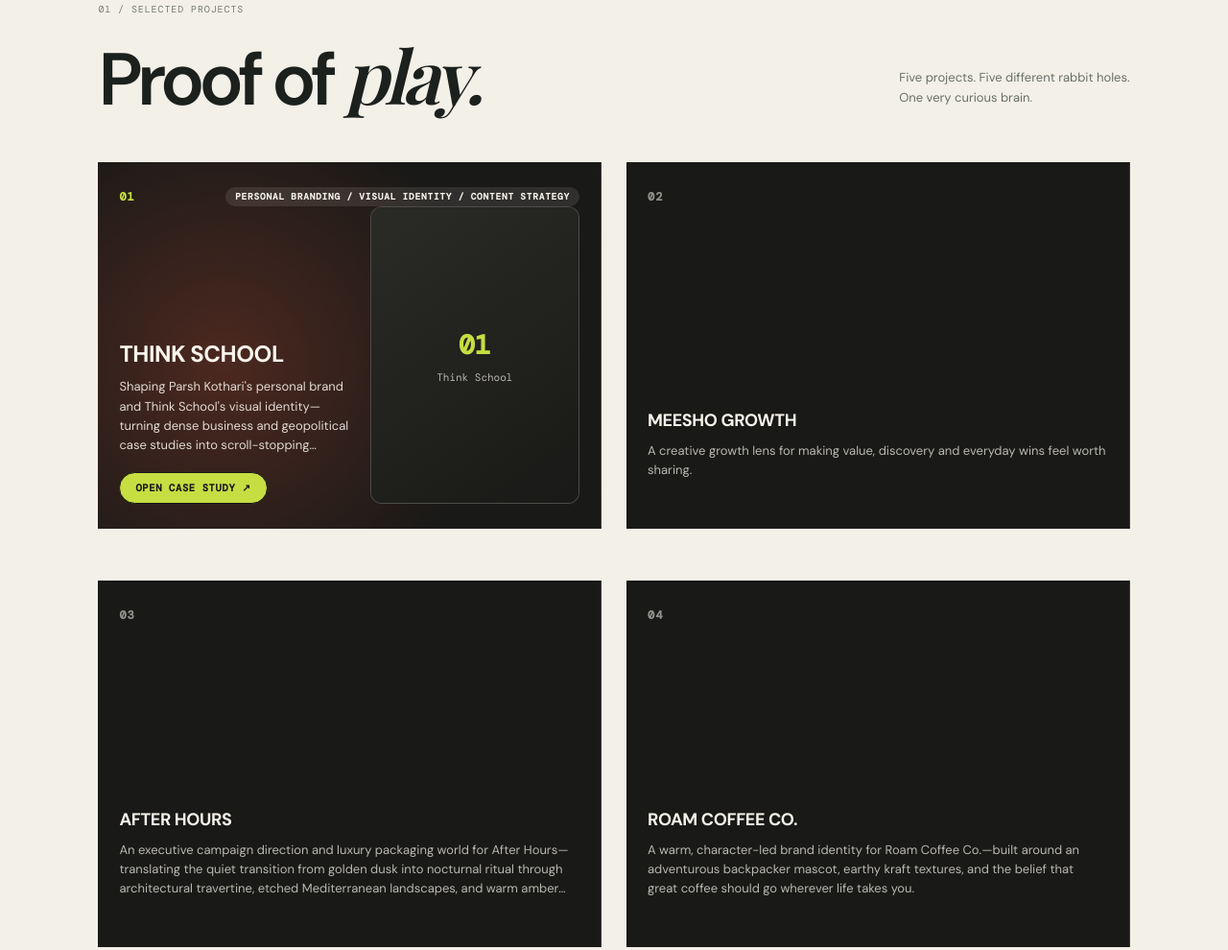
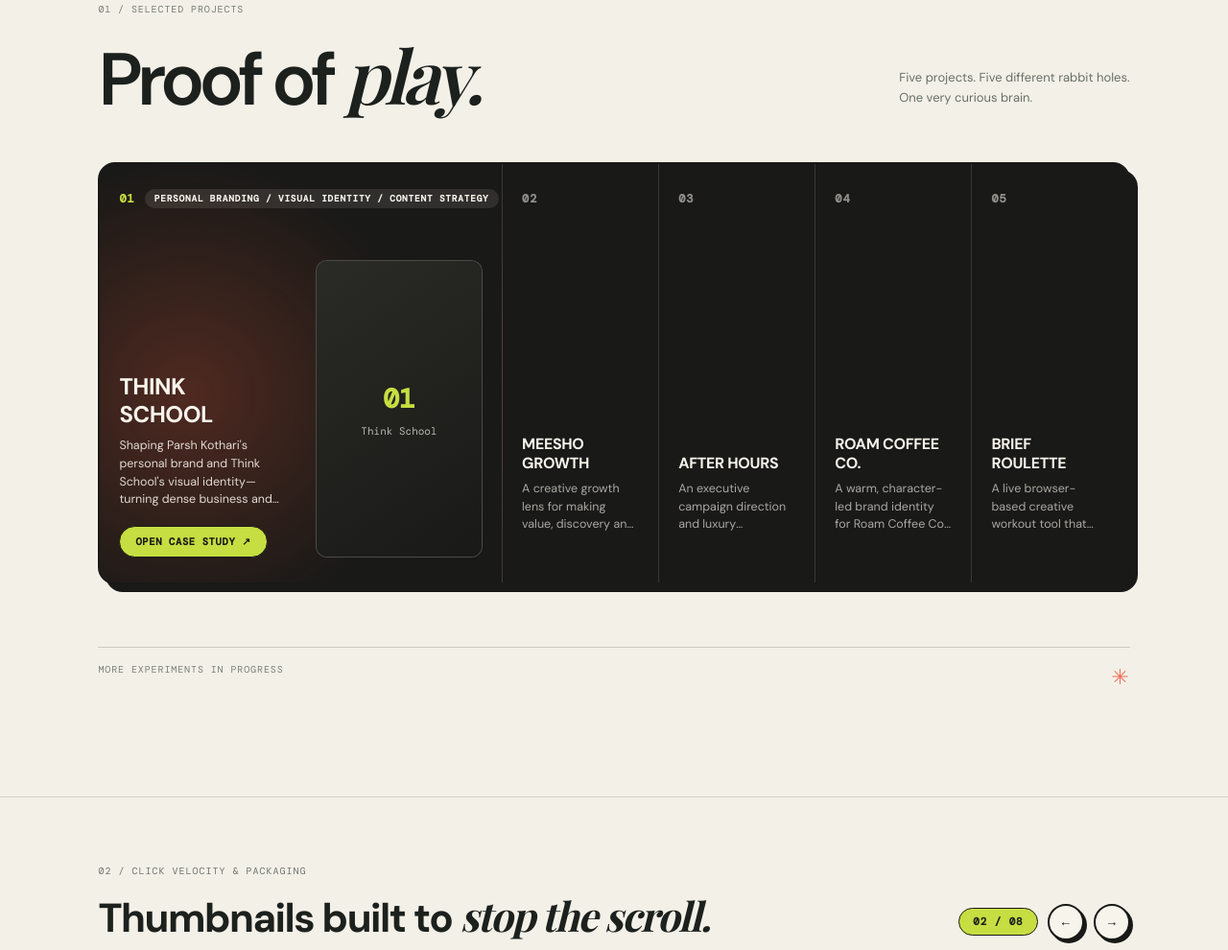
Before and after one commit to ishu1284/creative_portfolio_website, a website built with Vite: page index.html in a window 1280 px wide. Shown: the part 2522-3512 px from the top of the page at 96% size. Built offline with nearby package versions, Linux system fonts and the light colour scheme; files whose address does not match are found by name; a web font is replaced by a local one.

Commit message:
Projects

```diff
--- a/script.js
+++ b/script.js
@@ -21,7 +21,9 @@ function renderProjects() {
       p.image ||
       p.sections?.hero?.logoImage ||
       p.sections?.hero?.portraitImage ||
+      p.sections?.showcase?.image ||
       p.assets?.[0]?.image ||
+      p.gallery?.[0] ||
       "";
 
       return `
--- a/styles.css
+++ b/styles.css
@@ -1628,3 +1628,149 @@ html {
   gap: 12px;
   flex-wrap: wrap;
 }
+/* FORCE SINGLE-ROW HORIZONTAL EXPANDING ACCORDION (MATCHING REFERENCE) */
+#work [id*="grid"],
+#work [class*="grid"],
+.projects-grid.proj-accordion {
+  display: flex !important;
+  flex-direction: row !important;
+  flex-wrap: nowrap !important;
+  grid-template-columns: none !important;
+  gap: 0 !important;
+  width: 100%;
+  height: 440px;
+  background: #191917;
+  border: 2px solid #191917;
+  border-radius: 18px;
+  box-shadow: 8px 8px 0 #191917;
+  overflow: hidden;
+  margin-top: 28px;
+}
+
+.pa-panel {
+  position: relative;
+  flex: 1 1 0% !important;
+  min-width: 0;
+  height: 100%;
+  background: #191917;
+  color: #f7f4ec;
+  border-right: 1px solid rgba(247, 244, 236, 0.14);
+  padding: 26px 20px;
+  display: flex;
+  flex-direction: column;
+  justify-content: space-between;
+  cursor: pointer;
+  overflow: hidden;
+  transition:
+    flex 0.55s cubic-bezier(0.22, 1, 0.36, 1),
+    background 0.4s ease;
+}
+
+.pa-panel:last-child {
+  border-right: 0;
+}
+
+/* EXPANDED ACTIVE SLICE (WIDE WITH WARM GLOW + RIGHT VISUAL CARD) */
+.pa-panel.is-expanded {
+  flex: 3.1 1 0% !important;
+  background:
+    radial-gradient(circle at 22% 55%, rgba(240, 90, 60, 0.25), transparent 60%),
+    #191917;
+}
+
+.pa-panel:not(.is-expanded):hover {
+  background: #232320;
+}
+
+/* COLLAPSED NARROW SLICE TEXT LAYOUT */
+.pa-body {
+  display: flex;
+  align-items: flex-end;
+  justify-content: space-between;
+  gap: 0;
+  width: 100%;
+}
+
+.pa-info {
+  flex: 1 1 auto;
+  min-width: 0;
+}
+
+.pa-info h3 {
+  font: 800 16px/1.2 var(--sans);
+  letter-spacing: -0.02em;
+  text-transform: uppercase;
+  margin: 0 0 8px;
+  color: #f7f4ec;
+  transition: font-size 0.35s ease;
+}
+.pa-panel.is-expanded .pa-info h3 {
+  font-size: 24px;
+}
+
+.pa-info p {
+  font-size: 12.5px;
+  line-height: 1.5;
+  color: rgba(247, 244, 236, 0.65);
+  margin: 0;
+  display: -webkit-box;
+  -webkit-line-clamp: 3;
+  -webkit-box-orient: vertical;
+  overflow: hidden;
+}
+.pa-panel.is-expanded .pa-info p {
+  -webkit-line-clamp: 4;
+  color: rgba(247, 244, 236, 0.88);
+}
+
+/* RIGHT VISUAL PREVIEW ONLY APPEARS WHEN PANEL EXPANDS */
+.pa-visual {
+  flex: 0 0 0px;
+  width: 0;
+  height: 310px;
+  margin-left: 0;
+  border-radius: 12px;
+  overflow: hidden;
+  border: 0 solid rgba(247, 244, 236, 0.18);
+  opacity: 0;
+  transform: scale(0.92);
+  transition:
+    flex 0.5s cubic-bezier(0.22, 1, 0.36, 1),
+    width 0.5s cubic-bezier(0.22, 1, 0.36, 1),
+    margin-left 0.5s ease,
+    opacity 0.35s ease 0.1s,
+    transform 0.45s cubic-bezier(0.22, 1, 0.36, 1);
+}
+
+.pa-panel.is-expanded .pa-visual {
+  flex: 0 0 46%;
+  width: 46%;
+  margin-left: 18px;
+  border-width: 1px;
+  opacity: 1;
+  transform: scale(1);
+}
+
+@media (max-width: 900px) {
+  #work [id*="grid"],
+  #work [class*="grid"],
+  .projects-grid.proj-accordion {
+    flex-direction: column !important;
+    height: auto;
+  }
+  .pa-panel {
+    border-right: 0;
+    border-bottom: 1px solid rgba(247, 244, 236, 0.16);
+  }
+  .pa-panel.is-expanded .pa-body {
+    flex-direction: column;
+    align-items: stretch;
+  }
+  .pa-panel.is-expanded .pa-visual {
+    flex: none;
+    width: 100%;
+    height: 200px;
+    margin-left: 0;
+    margin-top: 14px;
+  }
+}
```
Lines whose indentation alone changed are shown as unchanged.
